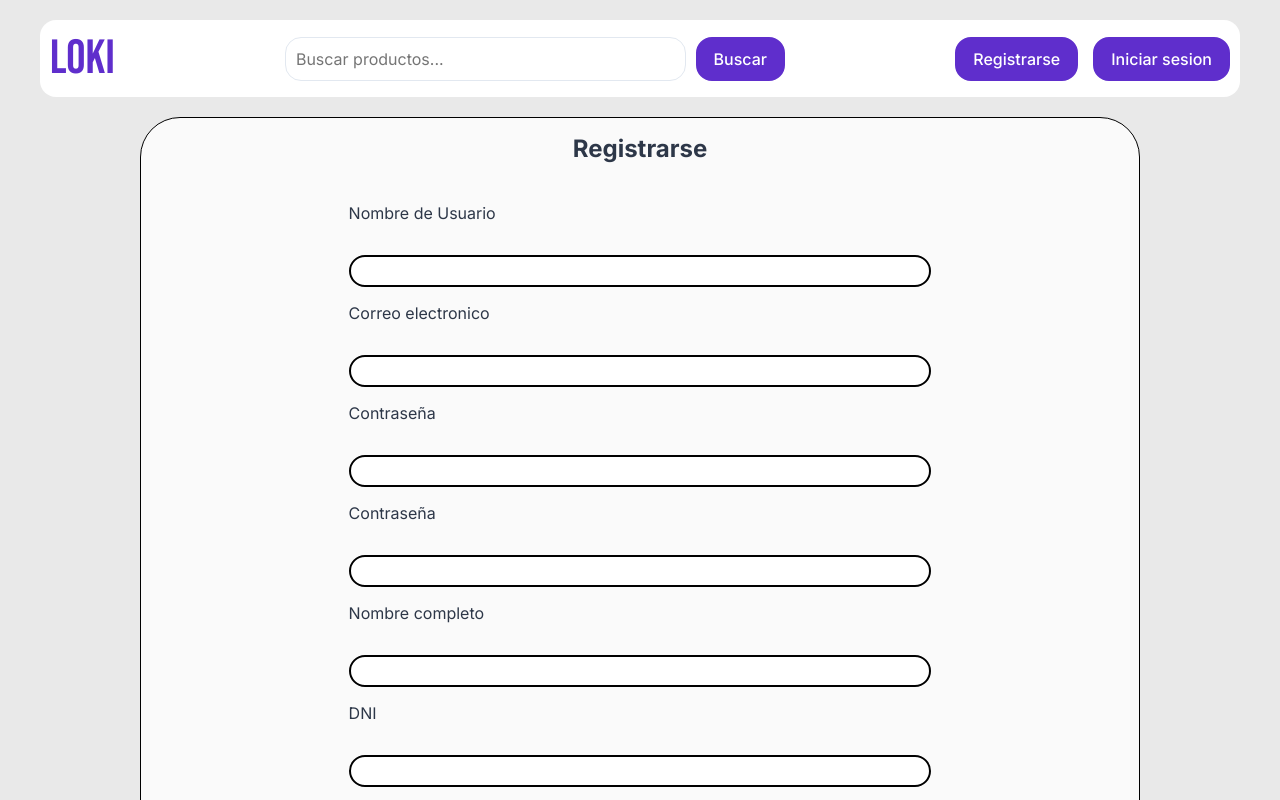
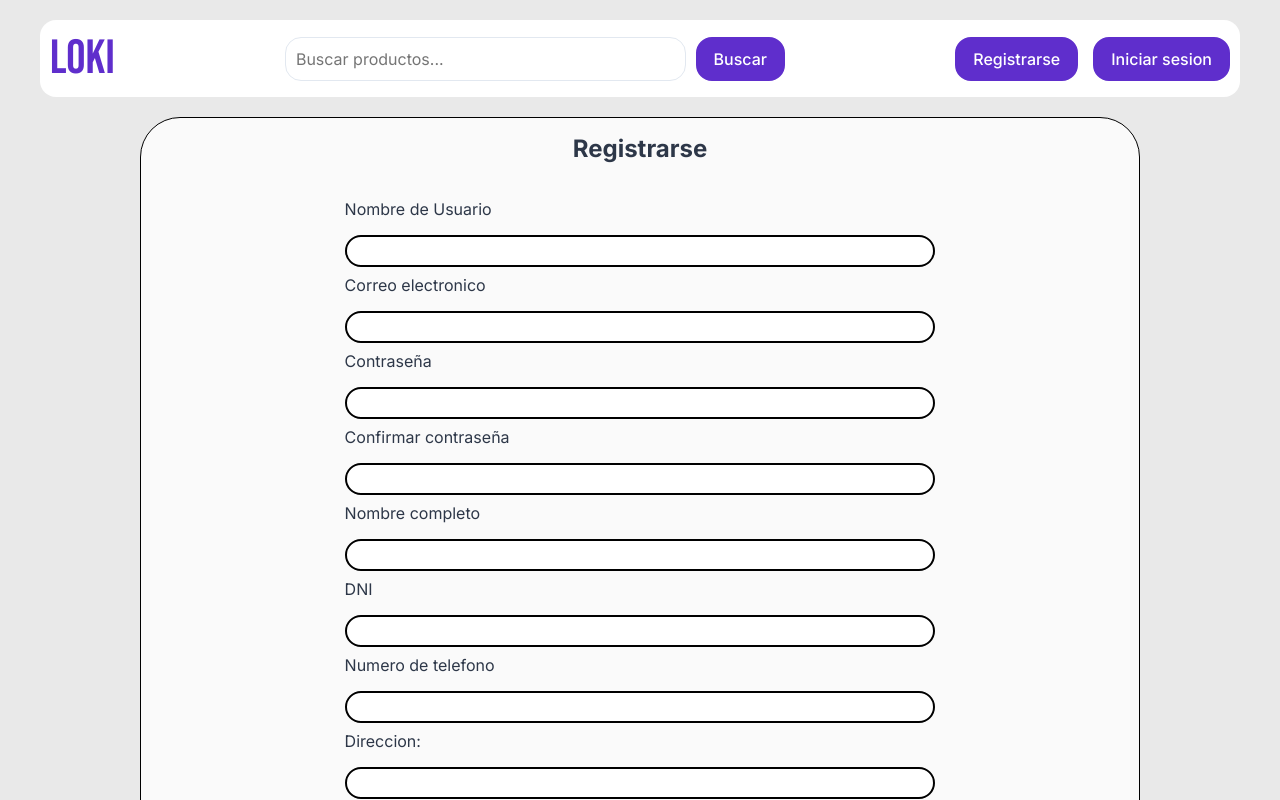
Before and after one commit to diemaidana/loki, an Angular app in the folder frontend/: page /sign-up in a window 1280 px wide. Shown: the top 800 px of the page. Built offline with nearby package versions, Linux system fonts and the light colour scheme.

Commit message:
fix: password match validator.

```diff
--- a/frontend/src/app/pages/sign-in/sign-in.css
+++ b/frontend/src/app/pages/sign-in/sign-in.css
@@ -12,9 +12,13 @@
     .form-field{
         display: flex;
         align-items: center;
-        justify-content: center;
+        justify-content: flex-end;
         flex-wrap: wrap;
         gap: 16px;
         padding: 8px;
     }
+    .registrarseField{
+        margin: 4px;
+        text-align: end;
+    }
  }
--- a/frontend/src/app/pages/sign-in/sign-in.html
+++ b/frontend/src/app/pages/sign-in/sign-in.html
@@ -15,9 +15,10 @@
             }
             <input type="password" name="password" id="password" formControlName="password">
         </div>
-
+        <div class="registrarseField">
+            <span>¿No tiene una nueva? <a routerLink="/sign-up">Unirse</a></span>
+        </div>
         <div class="action-btns">
-            <button (click)="navigateTo()" class="btn btn-primary">Registrarse</button>
             <button type="submit" class="btn btn-primary">Iniciar sesion</button>
         </div>
     </form>
--- a/frontend/src/app/pages/sign-in/sign-in.ts
+++ b/frontend/src/app/pages/sign-in/sign-in.ts
@@ -1,11 +1,11 @@
 import { Component, inject } from '@angular/core';
 import { FormBuilder, ReactiveFormsModule, Validators, ɵInternalFormsSharedModule } from "@angular/forms";
-import { Router } from '@angular/router';
+import { Router, RouterLink } from '@angular/router';
 import { AuthService } from '../../auth/service/auth-service';
 
 @Component({
   selector: 'app-sign-in',
-  imports: [ReactiveFormsModule],
+  imports: [ReactiveFormsModule, RouterLink],
   templateUrl: './sign-in.html',
   styleUrl: './sign-in.css',
 })
@@ -40,8 +40,4 @@ export class SignIn {
       alert('Email o contraseña inválidos');
     }
   }
-
-  navigateTo(){
-    this.router.navigateByUrl("/sign-up");
-  }
 }
--- a/frontend/src/app/pages/user-form/user-form.css
+++ b/frontend/src/app/pages/user-form/user-form.css
@@ -15,19 +15,19 @@
         flex-direction: column;
         margin: 4vh;
         .form-field{
-            margin: 8px;
+            margin: 4px;
             display: flex;
             justify-content:space-between;
             flex-wrap: wrap;
             align-items: center;
-            gap: 4vh;
+            gap: 2vh;
 
             select{
                 text-align: center;
                 padding: 4px 4px 4px 0;
                 border: 2px solid black;
                 border-radius: 16px;
-                width: 30%;
+                width: 100%;
             }
             input{
                 text-align: center;
--- a/frontend/src/app/pages/user-form/user-form.html
+++ b/frontend/src/app/pages/user-form/user-form.html
@@ -18,30 +18,27 @@
         </div>
         <div class="form-field">
             <label for="password">Contraseña</label>
-            @if(password.invalid && password.touched){
-                <span class="errorMessageForm">Contraseña no puede estar vacio</span>
-            }
             <input type="password" name="password" id="password"
             formControlName="password">
         </div>
         <div class="form-field">
-            <label for="repassword">Contraseña</label>
-            @if(repassword.invalid && repassword.touched){
-                <span class="errorMessageForm">Deben coincidir</span>
+            <label for="repassword">Confirmar contraseña</label>
+            @if(repassword.invalid && repassword.touched && repassword.hasError("passwordsDoNotMatch")){
+                <span class="errorMessageForm">Las contraseñas deben coincidir</span>
             }
             <input type="password" name="repassword" id="repassword" formControlName="repassword">
         </div>
         <div class="form-field">
             <label for="fullName">Nombre completo</label>
             @if(fullName.invalid && fullName.touched){
-                <span class="errorMessageForm">Nombre completo no puede estar vacio</span>
+                <span class="errorMessageForm">El nombre es obligatorio</span>
             }
             <input type="text" name="fullName" id="fullName" formControlName="fullName">
         </div>
         <div class="form-field">
             <label for="DNI">DNI</label>
             @if(DNI.invalid && DNI.touched){
-                <span class="errorMessageForm">DNI no puede estar vacio</span>
+                <span class="errorMessageForm">El DNI es obligatorio</span>
             }
             <input type="text" name="DNI" id="DNI" formControlName="DNI">
         </div>
@@ -50,16 +47,16 @@
             <input type="text" name="phoneNumber" id="phoneNumber" formControlName="phoneNumber">
         </div>
         <div class="form-field">
-            <label for="address">Calle: </label>
+            <label for="address">Direccion: </label>
             @if(address.invalid && address.touched){
-                <span class="errorMessageForm">Calle no puede estar vacio</span>
+                <span class="errorMessageForm">La direccion es obligatoria</span>
             }
             <input type="text" name="address" id="address" formControlName="address">
         </div>
         <div class="form-field">
             <label for="nationality">Nacionalidad</label>
             @if(nationality.invalid && nationality.touched){
-                <span class="errorMessageForm">Nacionalidad no puede estar vacio</span>
+                <span class="errorMessageForm">Seleccione nacionalidad</span>
             }
             <select name="nationality" id="nationality" formControlName="nationality">
                 <option value="" selected disabled>Seleccione su nacionalidad</option>
--- a/frontend/src/app/pages/user-form/user-form.ts
+++ b/frontend/src/app/pages/user-form/user-form.ts
@@ -3,6 +3,7 @@ import { FormBuilder, ReactiveFormsModule, Validators } from '@angular/forms';
 import { User } from '../../model/user';
 import { UserService } from '../../service/user-service';
 import { Router } from '@angular/router';
+import { passwordsMatchValidator } from '../../validator/password-match';
 
 @Component({
   selector: 'app-user-form',
@@ -69,11 +70,6 @@ export class UserForm {
     return this.formSignUp.touched;
   }
 
-  private passwordsMatchValidator = (group: import('@angular/forms').AbstractControl) => {
-    const pwd = group.get('password')?.value;
-    const repwd = group.get('repassword')?.value;
-    return pwd && repwd && pwd !== repwd ? { passwordsMismatch: true } : null;
-  }
 
   protected readonly formSignUp = this.formBuilder.nonNullable.group({
     username: ["", [Validators.required]],
@@ -85,8 +81,11 @@ export class UserForm {
     phoneNumber: [""],
     address: ["", [Validators.required]],
     nationality: ["", [Validators.required]]
-  }, { validators: this.passwordsMatchValidator });
+  }, { validators: [passwordsMatchValidator]});
 
+  get formControls(){
+    return this.formSignUp.controls
+  }
 
   navigateTo(){
     return this.router.navigateByUrl("/");
--- /dev/null
+++ b/frontend/src/app/validator/password-match.ts
@@ -0,0 +1,39 @@
+// src/app/validators/password-match.validator.ts
+import { AbstractControl, ValidationErrors, ValidatorFn } from '@angular/forms';
+
+/**
+ * Validador personalizado para asegurar que el valor de dos campos dentro
+ * de un FormGroup coincidan (ej: Contraseña y Confirmar Contraseña).
+ * @param controlName Nombre del campo de la contraseña original.
+ * @param matchingControlName Nombre del campo de confirmación.
+ * @returns Función Validadora (ValidatorFn).
+ */
+export const passwordsMatchValidator: ValidatorFn = (
+  control: AbstractControl
+): ValidationErrors | null => {
+  // Obtenemos las referencias a los controles de las contraseñas
+  const password = control.get('password');
+  const repassword = control.get('repassword');
+
+  // Si los controles no existen (o el FormGroup no tiene estos nombres), no hacemos nada
+  if (!password || !repassword) {
+    return null;
+  }
+
+  // Si el campo de confirmación ya tiene errores, limpiamos los errores previos
+  // para evitar conflictos, excepto si es requerido.
+  if (repassword.errors && !repassword.errors['passwordsDoNotMatch']) {
+    return null;
+  }
+
+  // 🛑 LÓGICA PRINCIPAL: Comparación
+  if (password.value !== repassword.value) {
+    // Establece el error 'passwordsDoNotMatch' en el campo de confirmación
+    repassword.setErrors({ passwordsDoNotMatch: true });
+    return { passwordsDoNotMatch: true };
+  } else {
+    // Si coinciden, quitamos el error 'passwordsDoNotMatch' del campo de confirmación
+    repassword.setErrors(null);
+    return null;
+  }
+};
```
